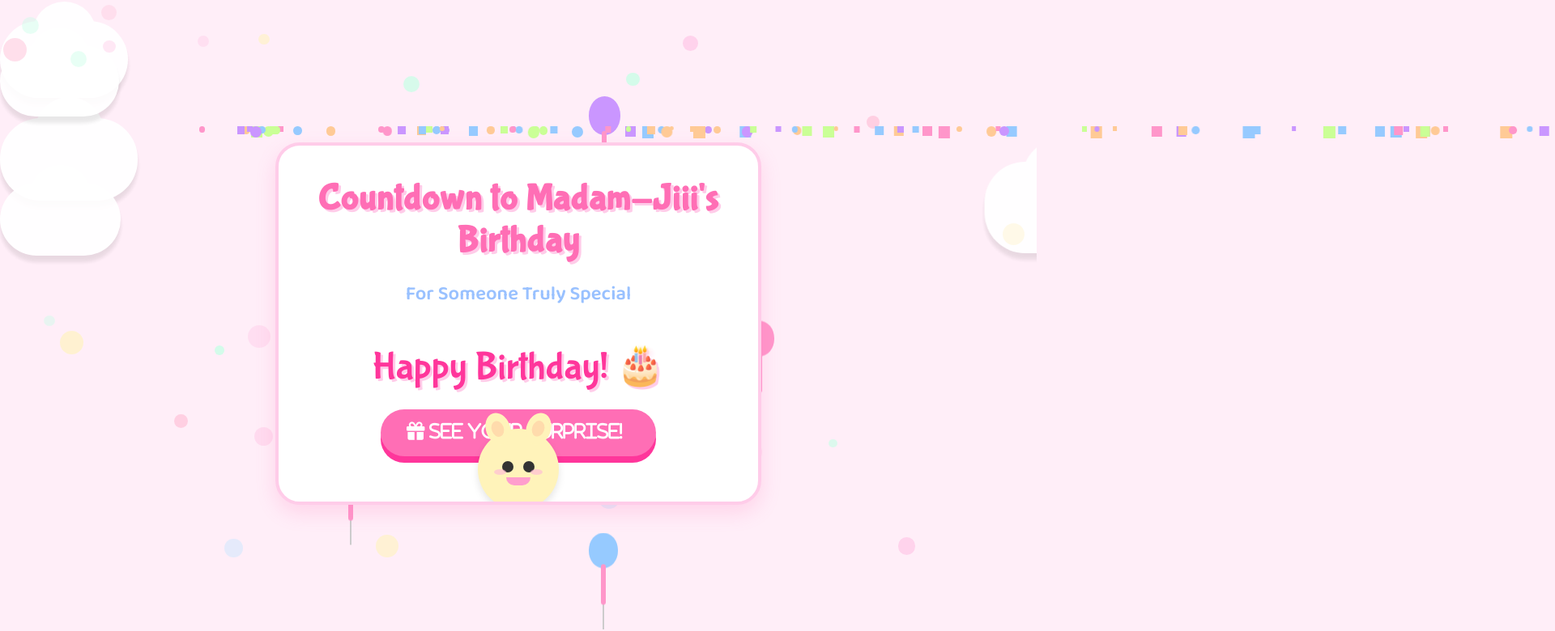
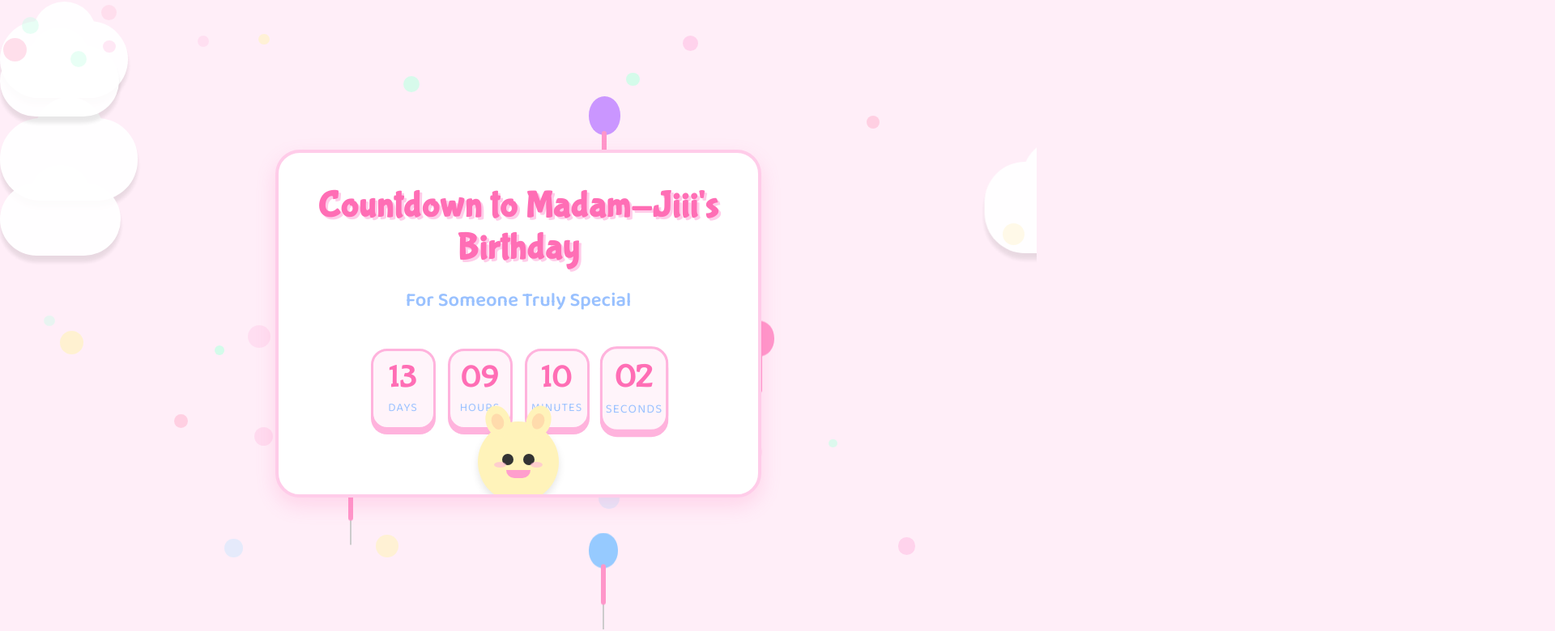
Before and after one commit to aatif-faiz02/Birthday-Website, a plain HTML site: page index.html in a window 1280 px wide. Shown: the top 780 px of the page at 81% size, 1920 px wide, since content can reach past the window. Drawn offline with Linux system fonts and the light colour scheme.

Commit message:
Update index.html

```diff
--- a/index.html
+++ b/index.html
@@ -548,7 +548,7 @@
     <script>
       document.addEventListener("DOMContentLoaded", function () {
         const birthdayPersonName = "Someone Truly Special";
-        const birthdayDate = new Date(2025, 4, 1, 0, 0, 0); // Year, Month (0-11), Day, Hour, Minute
+        const birthdayDate = new Date(2025, 4, 21, 0, 0, 0); // Year, Month (0-11), Day, Hour, Minute
 
 
         const nameDisplay = document.getElementById("name-display");
```
